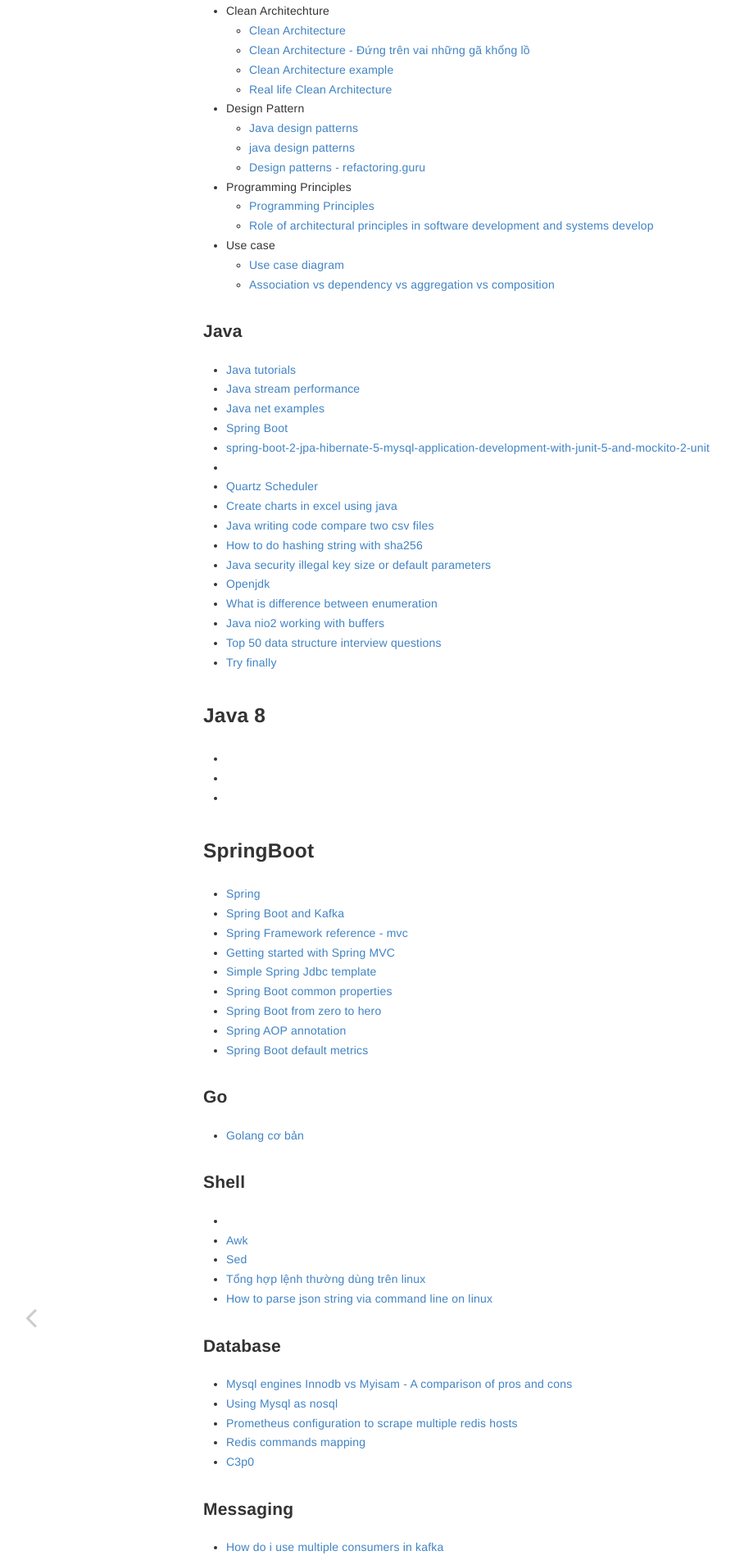
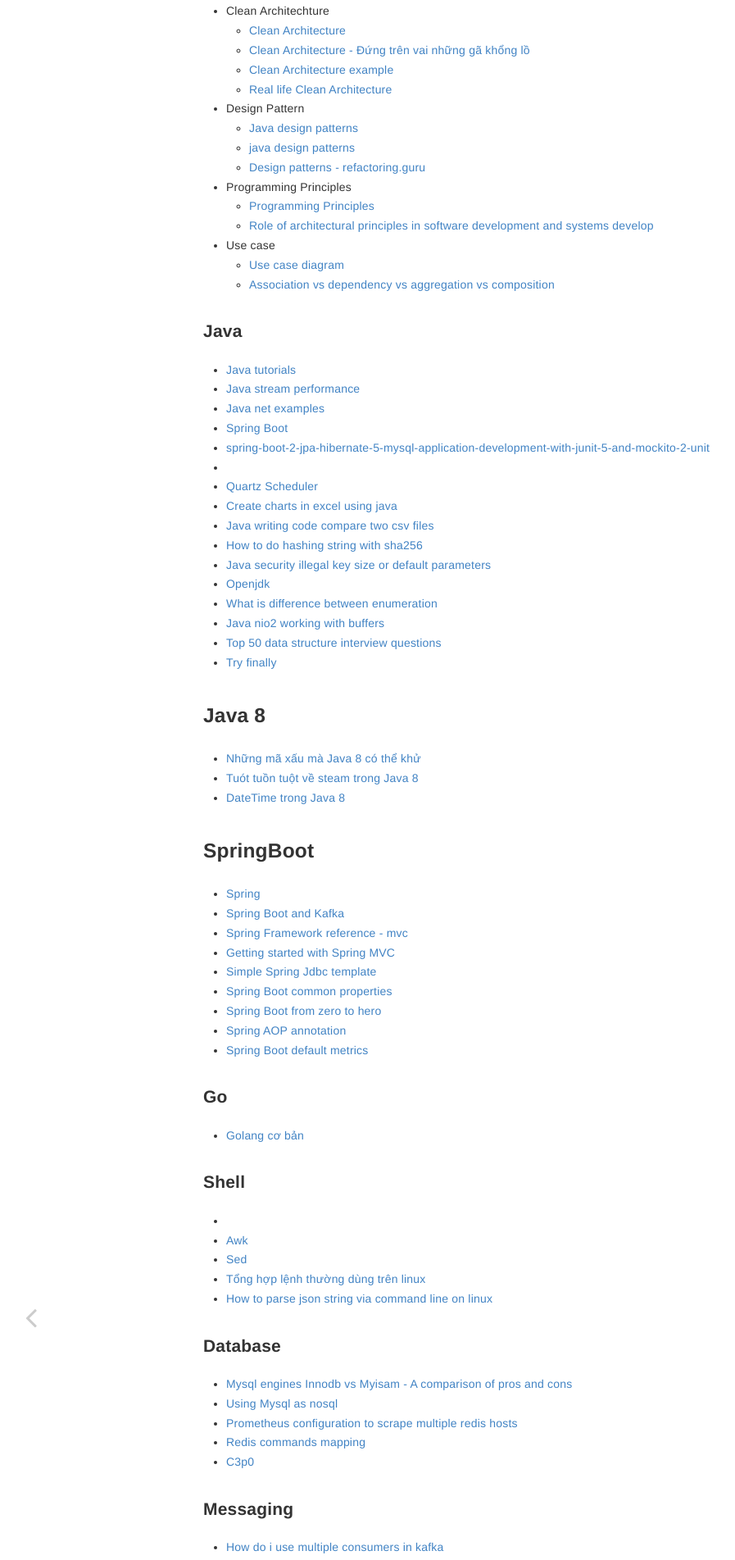
Before and after one commit to huypva/code-by-example-site, a Jekyll site: the page built from _posts/2021-09-04-blogs.md, in a window 1280 px wide. Shown: the part 719-2622 px from the top of the page at 82% size, without its empty margins (7-904 px from the left). Built offline with Jekyll 4.4.1, drawn with Linux system fonts in a browser that asks for light colours.

Commit message:
Format blogs

```diff
--- a/_posts/2021-09-04-blogs.md
+++ b/_posts/2021-09-04-blogs.md
@@ -75,9 +75,9 @@ Những bài blog hay được sưu tầm
 - [Try finally](https://programming.guide/java/try-finally.html)
 
 ## Java 8
-- [](https://topdev.vn/blog/nhung-ma-xau-ma-java-8-co-the-khu/)
-- [](https://techtalk.vn/tuot-tuon-tuot-ve-stream-trong-java8-2.html)
-- [](https://gpcoder.com/4062-date-time-trong-java-8/)
+- [Những mã xấu mà Java 8 có thể khử](https://topdev.vn/blog/nhung-ma-xau-ma-java-8-co-the-khu/)
+- [Tuót tuồn tuột về steam trong Java 8](https://techtalk.vn/tuot-tuon-tuot-ve-stream-trong-java8-2.html)
+- [DateTime trong Java 8](https://gpcoder.com/4062-date-time-trong-java-8/)
 
 
 ## SpringBoot
```
